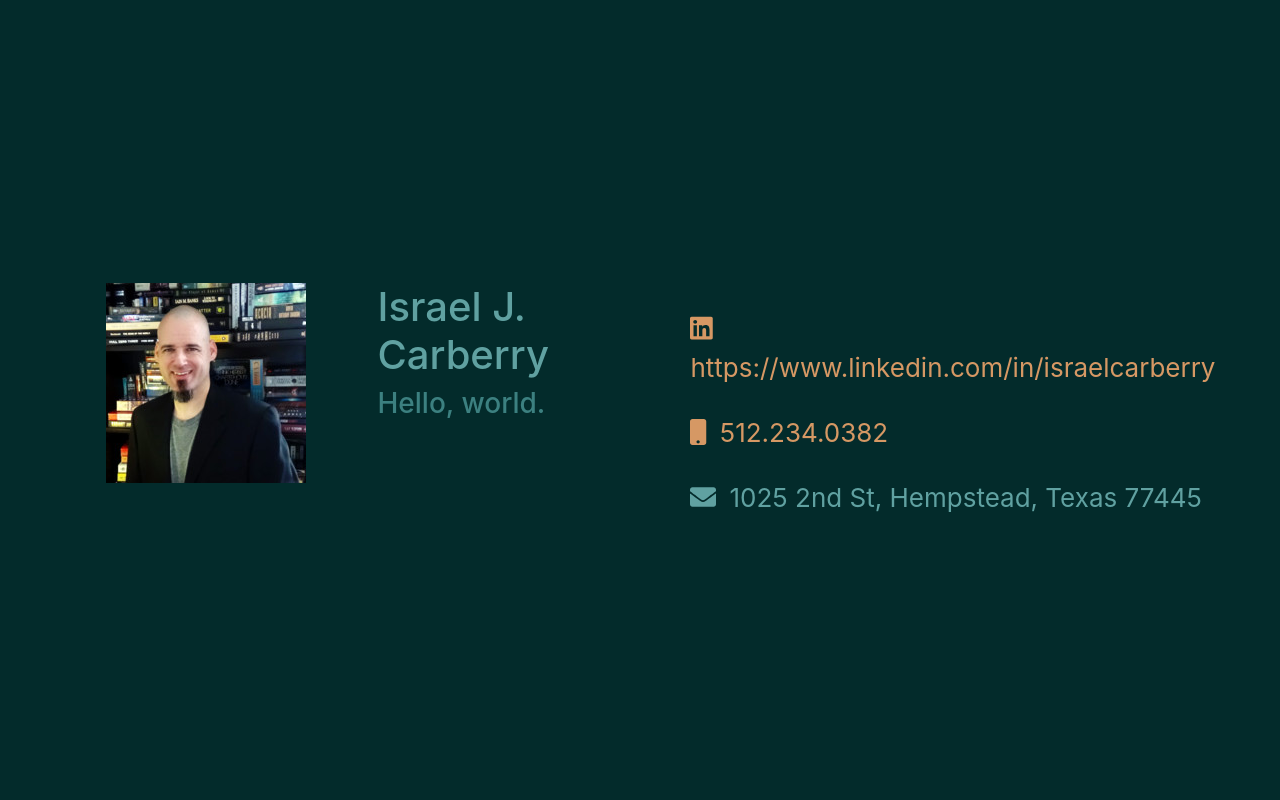
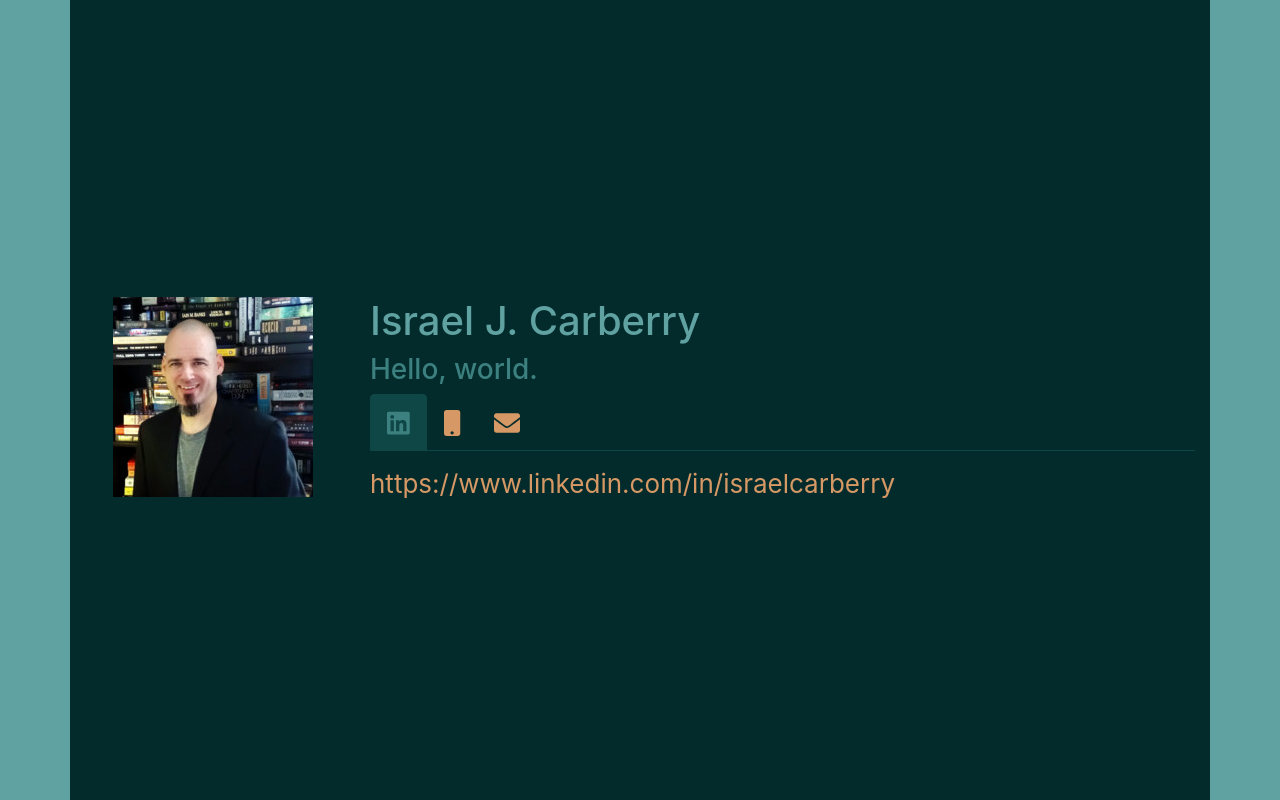
Before and after one commit to iisisrael/helloworld, a React app: page / in a window 1280 px wide. Built offline with nearby package versions, Linux system fonts and the light colour scheme.

Commit message:
Header layout tweaking

```diff
--- a/src/components/header/header.js
+++ b/src/components/header/header.js
@@ -5,11 +5,14 @@ import { FontAwesomeIcon } from '@fortawesome/react-fontawesome';
 import { faLinkedin } from '@fortawesome/free-brands-svg-icons';
 import { faEnvelope, faMobile } from '@fortawesome/free-solid-svg-icons';
 import Col from 'react-bootstrap/Col';
+import Row from 'react-bootstrap/Row';
+import Tab from 'react-bootstrap/Tab';
+import Tabs from 'react-bootstrap/Tabs';
 
 function Avatar(props)
 {
     return (
-        <img className="avatar"
+        <img className='avatar'
             src={props.url}
             alt={props.text}
         />
@@ -20,16 +23,16 @@ function Contact(props)
 {
     if (props.url) {
         return (
-            <a className="contact" target="_blank" rel="noopener noreferrer" href={props.url}>
-                <FontAwesomeIcon icon={props.icon} />
+            <a className='contact' target='_blank' rel='noopener noreferrer' href={props.url}>
+                {props.icon ? <FontAwesomeIcon icon={props.icon} /> : ''}
                 {props.text || props.url}
             </a>
         );
     }
     else {
         return (
-            <span className="contact">
-                <FontAwesomeIcon icon={props.icon} />
+            <span className='contact'>
+                {props.icon ? <FontAwesomeIcon icon={props.icon} /> : ''}
                 {props.text}
             </span>
         );
@@ -45,19 +48,35 @@ function Header(props)
     }
 
     return (
-        <header className="header row">
-            <Col>
+        <header>
+            <Row>
+                <Col xs={12} md={4} lg={3}>
                     <Avatar url={isBooks} text='Stunning photo of Israel in front of his sci-fi book shelf.' />
                 </Col>
                 <Col>
-                <h1 className="text-left">Israel J. Carberry</h1>
-                <h3 className="text-left">Hello, world.</h3>
+                    <Row>
+                        <Col>
+                            <h1 className='text-left'>Israel J. Carberry</h1>
+                            <h3 className='text-left'>Hello, world.</h3>
                         </Col>
-            <Col className="text-left">
-                <Contact icon={faLinkedin} url='https://www.linkedin.com/in/israelcarberry' />
-                <Contact icon={faMobile} url='tel:+15122340382' text='512.234.0382' />
-                <Contact icon={faEnvelope} text='1025 2nd St, Hempstead, Texas 77445' />
+                    </Row>
+                    <Row>
+                        <Col className='text-left'>
+                            <Tabs defaultActiveKey='linkedin-tab' id='contact-tabs'>
+                                <Tab eventKey='linkedin-tab' title={<FontAwesomeIcon icon={faLinkedin} />}>
+                                    <Contact url='https://www.linkedin.com/in/israelcarberry' />
+                                </Tab>
+                                <Tab eventKey='phone-tab' title={<FontAwesomeIcon icon={faMobile} />}>
+                                    <Contact url='tel:+15122340382' text='512.234.0382' />
+                                </Tab>
+                                <Tab eventKey='address-tab' title={<FontAwesomeIcon icon={faEnvelope} />}>
+                                    <Contact url='https://goo.gl/maps/8W5WZ4xxofz9Js8L7' text='1025 2nd St, Hempstead, Texas 77445' />
+                                </Tab>
+                            </Tabs>
                         </Col>
+                    </Row>
+                </Col>
+            </Row>
         </header>
     );
 }
@@ -65,13 +84,27 @@ function Header(props)
 function HeaderPrint()
 {
     return (
-        <header className="header">
+        <header>
+            <Row>
+                <Col xs={12} md={4} lg={3}>
                     <Avatar url={isBooks} text='Stunning photo of Israel in front of his sci-fi book shelf.' />
-            <h1>Israel J. Carberry</h1>
-            <h3>Hello, world.</h3>
+                </Col>
+                <Col>
+                    <Row>
+                        <Col>
+                            <h1 className='text-left'>Israel J. Carberry</h1>
+                            <h3 className='text-left'>Hello, world.</h3>
+                        </Col>
+                    </Row>
+                    <Row>
+                        <Col className='text-left small'>
                             <Contact icon={faLinkedin} url='https://www.linkedin.com/in/israelcarberry' />
                             <Contact icon={faMobile} url='tel:+15122340382' text='512.234.0382' />
-            <Contact icon={faEnvelope} text='1025 2nd St, Hempstead, Texas 77445' />
+                            <Contact icon={faEnvelope} url='https://goo.gl/maps/8W5WZ4xxofz9Js8L7' text='1025 2nd St, Hempstead, Texas 77445' />
+                        </Col>
+                    </Row>
+                </Col>
+            </Row>
         </header>
     );
 }
--- a/src/components/header/header.scss
+++ b/src/components/header/header.scss
@@ -1,13 +1,15 @@
 @import '../../variables.scss';
 
-.header {
+header {
+    width: 100%;
+
     h3 {
         color: $color-secondary-1-2;
     }
 
     .contact {
         display: block;
-        padding-top: 1em;
+        padding-top: 0.5em;
 
         svg {
             margin-right: 0.5em;
--- a/src/index.js
+++ b/src/index.js
@@ -1,6 +1,7 @@
 import React from 'react';
 import ReactDOM from 'react-dom';
 import './index.scss';
+import Container from 'react-bootstrap/Container';
 import Header from './components/header/header';
 import QueryString from 'query-string';
 import * as serviceWorker from './serviceWorker';
@@ -12,9 +13,16 @@ function hasQueryArg(keyName)
     return keyName in query;
 }
 
+function helloWorldContainerName()
+{
+    return 'helloworld-container' + (hasQueryArg('print') ? ' helloworld-print' : '');
+}
+
 ReactDOM.render(
     <React.StrictMode>
-        <Header print={hasQueryArg('print')} />
+        <Container className={helloWorldContainerName()}>
+            <Header print={hasQueryArg('print')} />
+        </Container>
     </React.StrictMode>,
     document.getElementById('root')
 );
--- a/src/index.scss
+++ b/src/index.scss
@@ -1,4 +1,7 @@
 @import './variables.scss';
+
+// set overrides before importing bootstrap
+@import './variables-bootstrap.scss';
 
 // Import Bootstrap and its default variables
 @import '~bootstrap/scss/bootstrap.scss';
@@ -10,6 +13,9 @@ body {
         sans-serif;
     -webkit-font-smoothing: antialiased;
     -moz-osx-font-smoothing: grayscale;
+    background-color: $primary;
+}
+.helloworld-container {
     text-align: center;
     background-color: $color-secondary-1-4;
     min-height: 100vh;
@@ -18,7 +24,12 @@ body {
     align-items: center;
     justify-content: center;
     font-size: calc(10px + 2vmin);
-    color: $color-secondary-1-1;
+    color: $primary;
+
+    &.helloworld-print {
+        background-color: $white;
+        color: $black;
+    }
 }
 
 code {
--- /dev/null
+++ b/src/variables-bootstrap.scss
@@ -0,0 +1,12 @@
+// overriding bootstrap defaults
+
+$primary:       $color-secondary-1-1 !default;
+$success:       $color-primary-2 !default;
+$info:          $color-secondary-1-2 !default;
+$warning:       $color-secondary-2-2 !default;
+$danger:        $color-complement-2 !default;
+
+$nav-tabs-border-color: $color-secondary-1-3;
+$nav-tabs-link-active-color: $color-secondary-1-2;
+$nav-tabs-link-active-bg: $color-secondary-1-3;
+$nav-tabs-link-active-border-color: $color-secondary-1-3;
```
Lines whose indentation alone changed are shown as unchanged.
